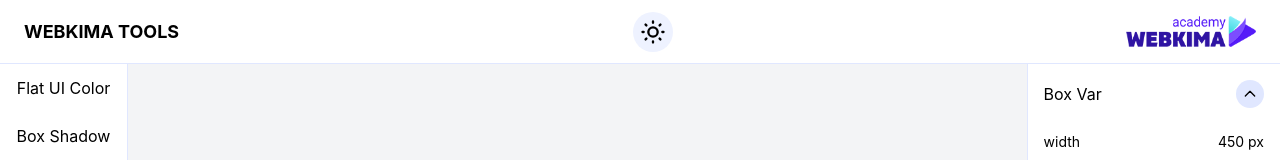
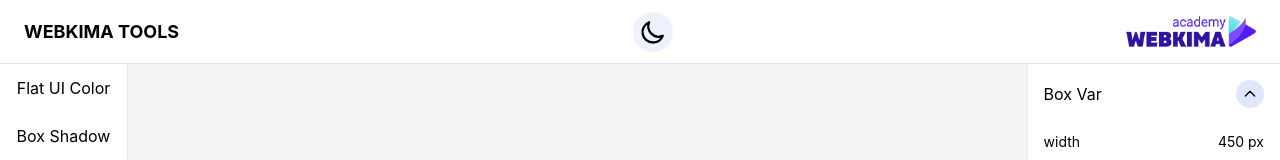
Before and after one commit to navidabdi/kimatools, a React (Create React App) app: page /box-shadow-generator in a window 1280 px wide. Shown: the top 160 px of the page. Built offline with nearby package versions, Linux system fonts and the light colour scheme.

Commit message:
add  darkModeAtom

```diff
--- a/src/App.js
+++ b/src/App.js
@@ -1,9 +1,14 @@
 // Import components
 import { Header, Footer, ToolsSidebar, MainSection } from "./components";
 import { Link } from "react-router-dom";
+import { useRecoilState } from "recoil";
+import { darkModeAtom } from "./atoms/DarkModeAtom";
+
 const App = () => {
+  const [darkMode, setDarkMode] = useRecoilState(darkModeAtom);
+
   return (
-    <div className="grid grid-cols-10 grid-rows-1">
+    <div className={`${darkMode ? "dark" : ""} grid grid-cols-10 grid-rows-1`}>
       <Header />
       <aside className="col-span-1 bg-white border-r border-indigo-100">
         <ul className="">
--- /dev/null
+++ b/src/atoms/DarkModeAtom.js
@@ -0,0 +1,7 @@
+import { atom } from "recoil";
+
+// Width Atoms
+export const darkModeAtom = atom({
+  key: "darkModeAtom",
+  default: false,
+});
--- a/src/components/DarkSwitch.js
+++ b/src/components/DarkSwitch.js
@@ -1,9 +1,19 @@
-import { SunIcon } from "@heroicons/react/outline";
+import { SunIcon, MoonIcon } from "@heroicons/react/outline";
+import { useRecoilState } from "recoil";
+import { darkModeAtom } from "../atoms/DarkModeAtom";
 
 const DarkSwitch = () => {
+  const [darkMode, setDarkMode] = useRecoilState(darkModeAtom);
   return (
-    <div className="cursor-pointer bg-indigo-50 rounded-full flex h-10 w-10 justify-center items-center">
-      <SunIcon className="w-7 h-7" />
+    <div
+      onClick={() => setDarkMode(!darkMode)}
+      className="cursor-pointer bg-indigo-50 rounded-full flex h-10 w-10 justify-center items-center"
+    >
+      {darkMode ? (
+        <SunIcon className="w-7 h-7" />
+      ) : (
+        <MoonIcon className="w-7 h-7" />
+      )}
     </div>
   );
 };
--- a/src/components/FlatUiColor/FlatUiColor.js
+++ b/src/components/FlatUiColor/FlatUiColor.js
@@ -5,7 +5,6 @@ import sound from "../../assets/audio/audio.m4a";
 
 import CopyColor from "./CopyColor/CopyColor";
 import Color from "./Color/Color";
-import FlatUiTools from "./FlatUiTools";
 
 import {
   colorPaletteSelector,
@@ -15,7 +14,6 @@ import {
 const FlatUiColor = () => {
   const [copyTheColor, setCopyTheColor] = useState(null);
   const [copyTriger, setCopyTriger] = useRecoilState(copyTrigerAtom);
-  const [menuTriger] = useRecoilState(menuTrigerAtom);
   const [chooseColorPalette] = useRecoilState(colorPaletteSelector);
   const playSound = () => {
     const audio = new Audio(sound);
--- a/src/components/Header.js
+++ b/src/components/Header.js
@@ -3,7 +3,7 @@ import DarkSwitch from "./DarkSwitch";
 
 const Header = () => {
   return (
-    <header className="col-start-1 col-end-11 px-6 bg-white border-b border-indigo-100 h-[8vh]">
+    <header className="col-start-1 col-end-11 px-6 bg-white border-b border-indigo-100 h-[8vh] dark:bg-gray-900">
       <div className="flex justify-between items-center h-full">
         <h1 className="font-bold text-lg leading-[0]">WEBKIMA TOOLS</h1>
         <DarkSwitch />
--- a/src/index.js
+++ b/src/index.js
@@ -2,9 +2,6 @@ import React from "react";
 import ReactDOM from "react-dom/client";
 import "./index.css";
 import App from "./App";
-// import { Provider } from 'redux-zero/react';
-// import { store } from './state';
-// import { ChakraProvider } from '@chakra-ui/react';
 import { BrowserRouter } from "react-router-dom";
 import { RecoilRoot } from "recoil";
 const root = ReactDOM.createRoot(document.getElementById("kimatools"));
```
